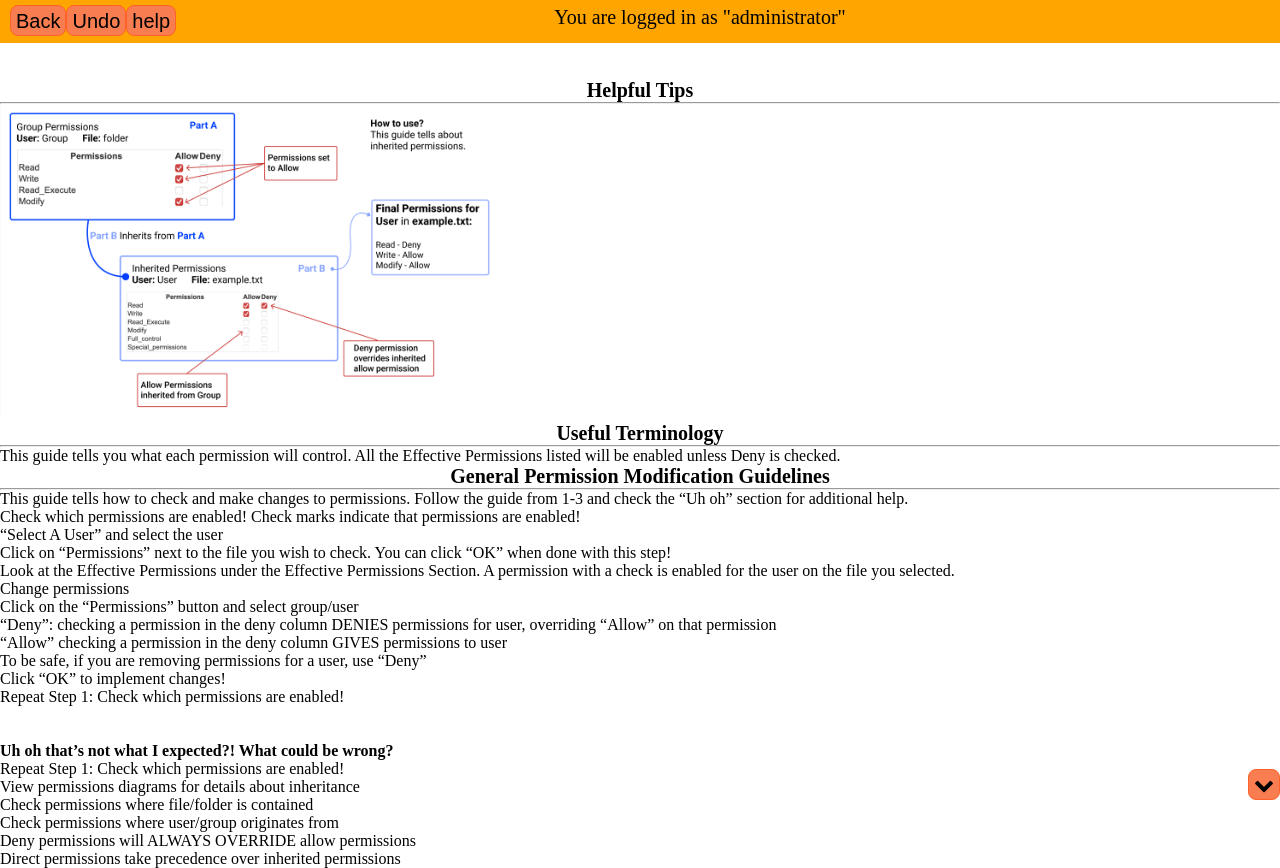
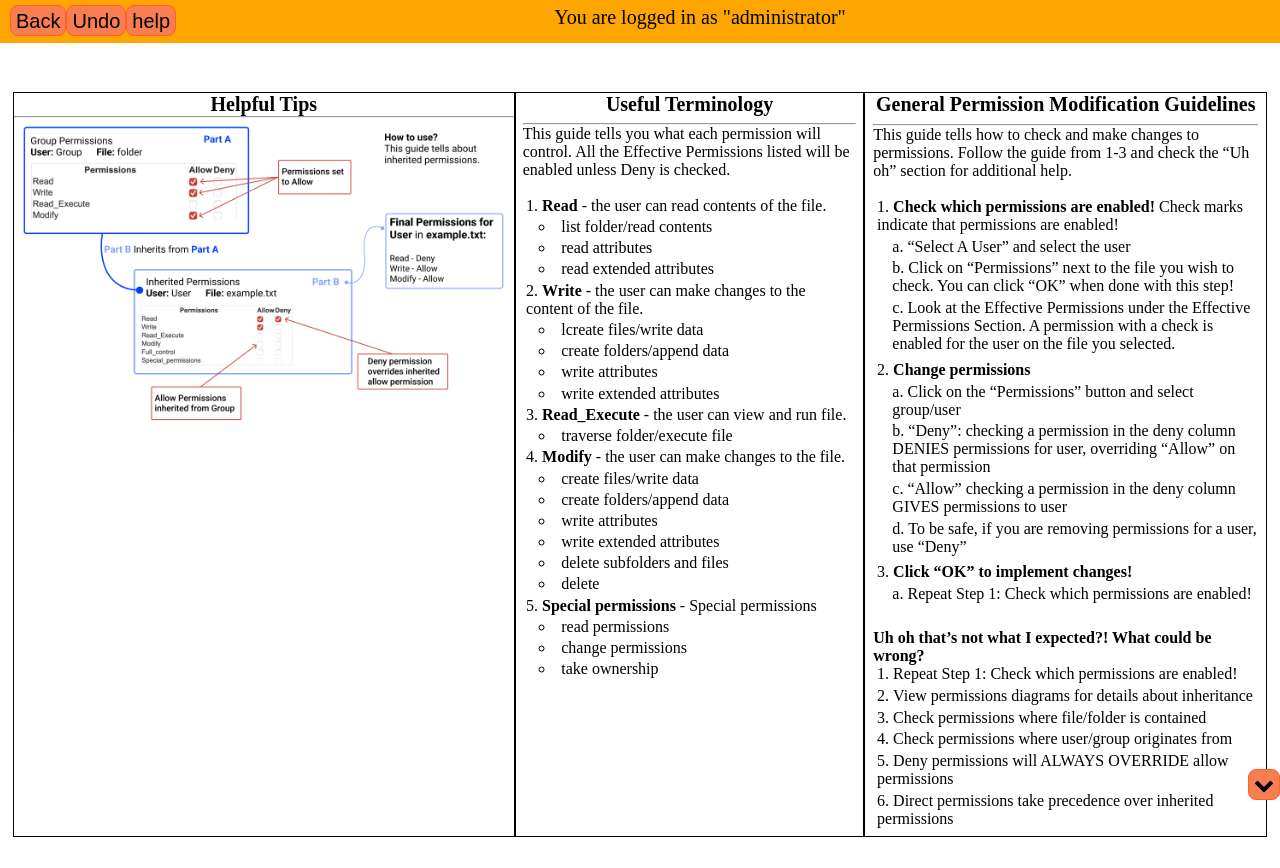
Before and after one commit to cse256-sp2023/problem-solving-project-alice, a website: page index.html in a window 1280 px wide. Drawn offline with nearby package versions, Linux system fonts and the light colour scheme; no server answers; a script that the page names is missing; a web font is replaced by a local one.

Commit message:
done with help

```diff
--- a/fileperms_style.css
+++ b/fileperms_style.css
@@ -45,6 +45,38 @@
   font-size: 20px;
 }
 
-/* #helpBody{
-  display: none;
-} */
+li {
+  margin-left: 1%;
+  margin-bottom: 1%;
+  display: list-item;
+  list-style-position: inside;
+}
+
+ul{
+  margin-left: 4%;
+  /* display: list-item;
+  list-style-position: inside; */
+}
+
+.sub{
+  margin-left:4%;
+  margin-bottom: 2%;
+}
+
+.body{
+  margin: 2%;
+}
+
+#help{
+  display: flex;
+  margin: 1%;
+  justify-content: space-between;
+}
+
+#helpImg{
+  /* width: 2; */
+}
+
+.box{
+  border: black 1px solid;
+}
--- a/index.html
+++ b/index.html
@@ -180,7 +180,7 @@
                                 <span id="adv_effective_current_user" class="ui-widget-content"
                                     style="width: 80%; display: inline-block">&nbsp</span>
                                 <button id="adv_effective_user_select" class="ui-button ui-widget ui-corner-all">
-                                    Select...
+                                    Select user
                                 </button>
                             </div>
                             <div id="adv_effective_effective_text">
@@ -242,50 +242,100 @@
 
         <br><br>
         <div id="help">
-            <div class="helpTitle"><b>Helpful Tips</b></div>
-            <hr>
-            <img src="helpDiagram.png" alt="helpImage" width="500" height="auto">
+            <div class="box" id="helpImg">
+                <div id="imgTitle" class="helpTitle"><b>Helpful Tips</b>
+                </div>
+                <div  id="imgBody">
+                    <hr>
+                    <img src="helpDiagram.png" alt="helpImage" width="500" height="auto">
+                </div>
+            </div>
 
-            <div id="terminology">
+            <div class="box" id="terminology">
                 <div id="termTitle" class="helpTitle"><b>Useful Terminology</b></div>
-                <div id="helpBody">
+                <div class="body" id="helpBody">
                     <hr>
-
                     This guide tells you what each permission will control. All the Effective Permissions listed will be
                     enabled unless Deny is checked.
+                    <br><br>
+                    <ol>
+                        <li><b>Read</b> - the user can read contents of the file.</li>
+                        <ul>
+                            <li>list folder/read contents</li>
+                            <li>read attributes</li>
+                            <li>read extended attributes</li>
+                        </ul>
+
+
+                        <li><b>Write</b> - the user can make changes to the content of the file.</li>
+                        <ul>
+                            <li>lcreate files/write data</li>
+                            <li>create folders/append data</li>
+                            <li>write attributes</li>
+                            <li>write extended attributes</li>
+                        </ul>
+
+
+                        <li><b>Read_Execute</b> - the user can view and run file.</li>
+                        <ul>
+                            <li>traverse folder/execute file</li>
+                        </ul>
+
+
+                        <li><b>Modify</b> - the user can make changes to the file.</li>
+                        <ul>
+                            <li>create files/write data</li>
+                            <li>create folders/append data</li>
+                            <li>write attributes</li>
+                            <li>write extended attributes</li>
+                            <li>delete subfolders and files</li>
+                            <li>delete</li>
+                        </ul>
+
+
+                        <li><b>Special permissions</b> - Special permissions</li>
+                        <ul>
+                            <li>read permissions</li>
+                            <li>change permissions</li>
+                            <li>take ownership</li>
+                        </ul>
+
+                    </ol>
 
                 </div>
             </div>
 
 
-
-            <div id="useage">
+            <div class="box" id="useage">
                 <div id="useTitle" class="helpTitle"><b>General Permission Modification Guidelines</b></div>
-                <div id="useBody">
+                <div class="body" id="useBody">
                     <hr>
-
-                    This guide tells how to check and make changes to permissions. Follow the guide from 1-3 and check the “Uh oh” section for additional help.
+                    This guide tells how to check and make changes to permissions. Follow the guide from 1-3 and check
+                    the “Uh oh” section for additional help. <br><br>
                     <ol>
-                        <li>Check which permissions are enabled! Check marks indicate that permissions are enabled!</li>
-                        <ol type="a">
+                        <li><b>Check which permissions are enabled!</b> Check marks indicate that permissions are enabled!</li>
+                        <ol type="a" class="sub">
                             <li>“Select A User” and select the user</li>
-                            <li>Click on “Permissions” next to the file you wish to check. You can click “OK” when done with this step!</li>
-                            <li>Look at the Effective Permissions under the Effective Permissions Section. A permission with a check is enabled for the user on the file you selected.</li>
+                            <li>Click on “Permissions” next to the file you wish to check. You can click “OK” when done
+                                with this step!</li>
+                            <li>Look at the Effective Permissions under the Effective Permissions Section. A permission
+                                with a check is enabled for the user on the file you selected.</li>
                         </ol>
-                        <li>Change permissions</li>
-                        <ol tyle="a">
+                        <li><b>Change permissions</b></li>
+                        <ol type="a" class="sub">
                             <li>Click on the “Permissions” button and select group/user</li>
-                            <li>“Deny”: checking a permission in the deny column DENIES permissions for user, overriding “Allow” on that permission</li>
+                            <li>“Deny”: checking a permission in the deny column DENIES permissions for user, overriding
+                                “Allow” on that permission</li>
                             <li>“Allow” checking a permission in the deny column GIVES permissions to user</li>
                             <li>To be safe, if you are removing permissions for a user, use “Deny”</li>
                         </ol>
-                        <li>Click “OK” to implement changes!</li>
-                        <ol type="a">
+                        <li><b>Click “OK” to implement changes!</b></li>
+                        <ol type="a" class="sub">
                             <li>Repeat Step 1: Check which permissions are enabled!</li>
                         </ol>
                     </ol>
 
-                    <br><br>
+                    <br>
                     <b>Uh oh that’s not what I expected?! What could be wrong?</b>
                     <ol>
                         <li>Repeat Step 1: Check which permissions are enabled!</li>
@@ -296,6 +346,7 @@
                         <li>Direct permissions take precedence over inherited permissions</li>
 
                     </ol>
+
 
                 </div>
             </div>
```
